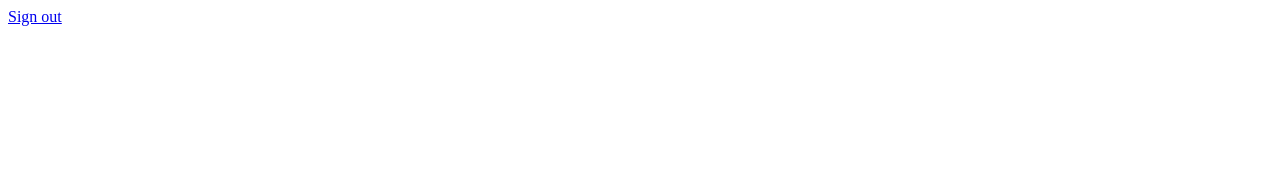
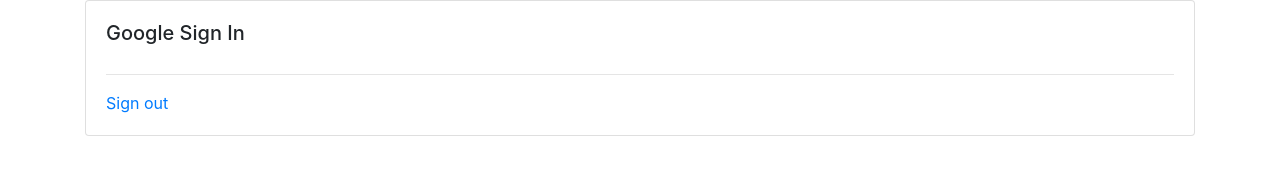
Before and after one commit to DarioZubaray/node-restServer, a website: page public/index.html in a window 1280 px wide. Drawn offline with nearby package versions, Linux system fonts and the light colour scheme.

Commit message:
implementando el login con google, pero no me ha funcionado. Actualizando readme, implementando bootstrap, nodemon

```diff
--- a/package.json
+++ b/package.json
@@ -12,11 +12,15 @@
   "dependencies": {
     "bcrypt": "^3.0.2",
     "body-parser": "^1.18.3",
+    "bootstrap": "^4.1.3",
     "express": "^4.16.4",
     "google-auth-library": "^2.0.1",
     "jsonwebtoken": "^8.4.0",
     "mongoose": "^5.3.13",
     "mongoose-unique-validator": "^2.0.2",
     "underscore": "^1.9.1"
+  },
+  "devDependencies": {
+    "nodemon": "^1.18.6"
   }
 }
--- a/public/index.html
+++ b/public/index.html
@@ -6,10 +6,23 @@
 
     <script src="https://apis.google.com/js/platform.js" async defer></script>
     <meta name="google-signin-client_id" content="960302424220-b0cko20oiu4gpdd819aoejo1n3f96gse.apps.googleusercontent.com">
+    <link rel="stylesheet" href="/css/bootstrap.min.css">
 
   </head>
-  <body>
-    <div class="g-signin2" data-onsuccess="onSignIn"></div>
+  <body class="container h-100">
+    <div class="card">
+      <div class="card-body">
+        <h5 class="card-title">Google Sign In</h5>
+        <div class="row h-100 justify-content-center align-items-center">
+          <div class="col">
+            <div class="g-signin2" data-onsuccess="onSignIn"></div>
+          </div>
+        </div>
+        <hr/>
+        <a href="#" onclick="signOut();">Sign out</a>
+      </div>
+    </div>
+
     <script>
       function onSignIn(googleUser) {
         var profile = googleUser.getBasicProfile();
@@ -27,10 +40,7 @@
         };
         xhr.send('idtoken=' + id_token);
       }
-    </script>
 
-    <a href="#" onclick="signOut();">Sign out</a>
-    <script>
       function signOut() {
         var auth2 = gapi.auth2.getAuthInstance();
         auth2.signOut().then(function () {
--- a/server/server.js
+++ b/server/server.js
@@ -11,7 +11,7 @@
 app.use(bodyParser.json());
 
 app.use( express.static( path.resolve(__dirname, '../public')));
-
+app.use('/css', express.static(__dirname + '/node_modules/bootstrap/dist/css'));
 app.use( require('./routes/index') );
 
 mongoose.connect(process.env.URLDB, (err, resp) => {
```
Also changed, not shown: server/routes/login.js (+15 -11 lines), README.md, 1 other file.
